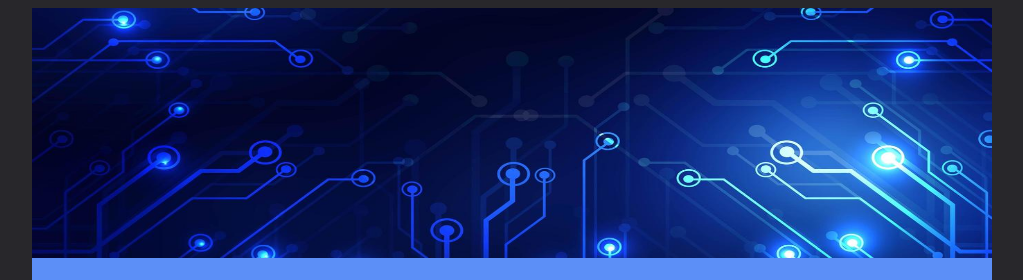
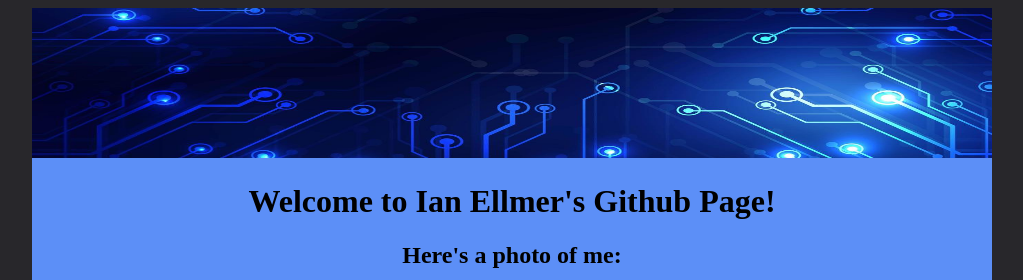
Before and after one commit to iellms/iellms.github.io, a plain HTML site: page index.html in a window 1280 px wide. Shown: the top 280 px of the page, without its empty margins (128-1151 px from the left). Drawn offline with Linux system fonts and the light colour scheme.

Commit message:
Add files via upload

```diff
--- a/index.html
+++ b/index.html
@@ -114,7 +114,7 @@
 <body>
 <div class="wrapper">
 
-	<img src="images/banner.jpeg" width="960" height="250" alt="Header Image" />
+	<img src="images/banner.jpeg" width="960" height="150" alt="Header Image" />
 
   <!--<nav>
     <ul>
```
